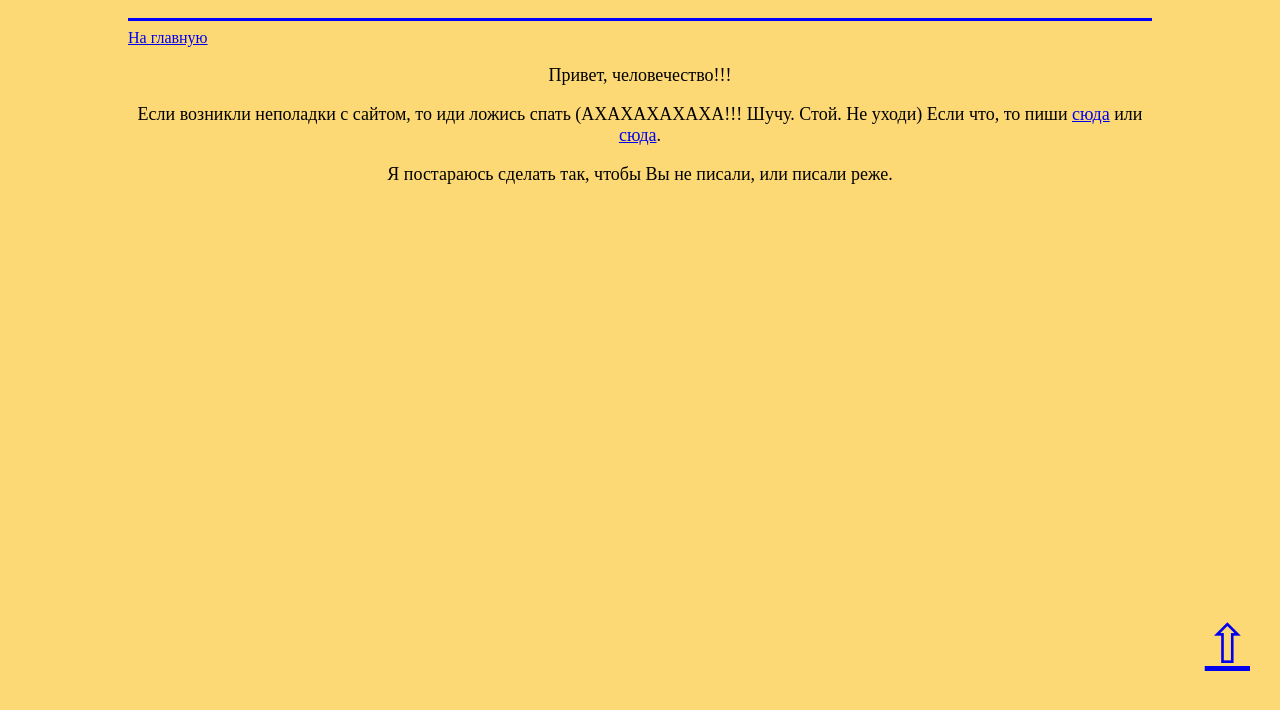
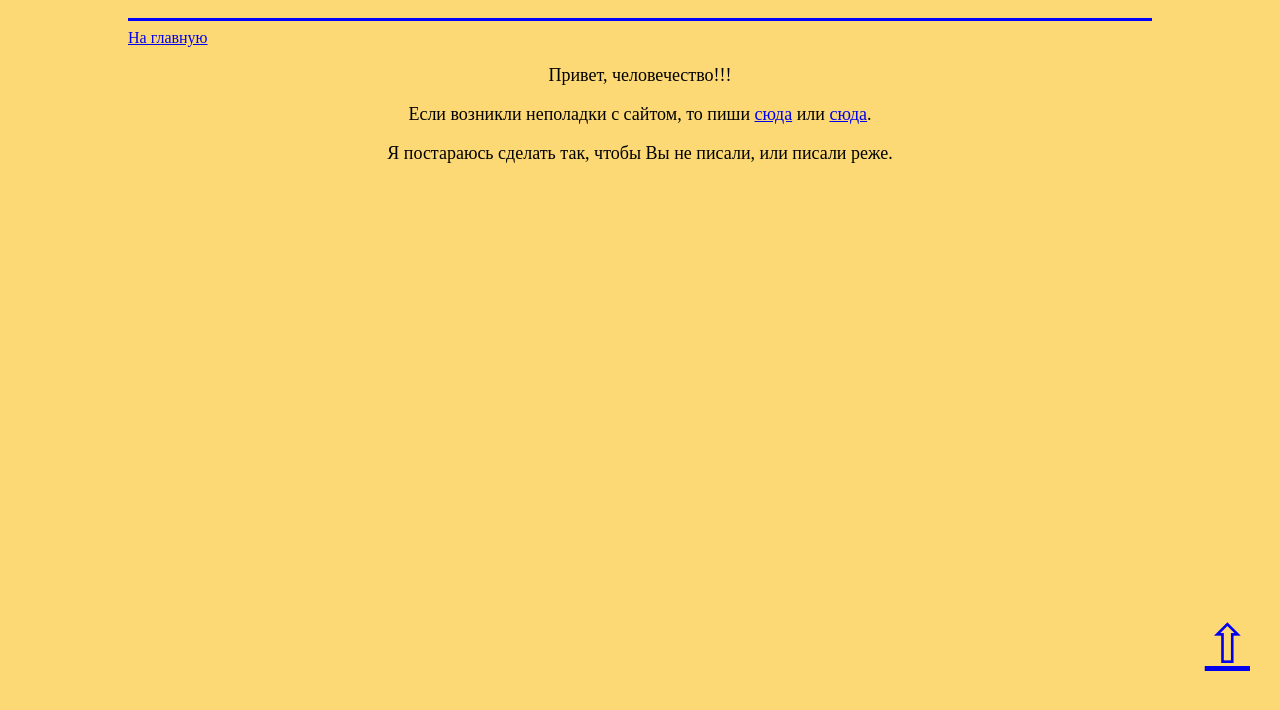
Before and after one commit to PavelVorobyev77/my-site, a plain HTML site: page support.htm in a window 1280 px wide. Shown: the part 40-750 px from the top of the page. Drawn offline with Linux system fonts and the light colour scheme.

Commit message:
Update support.htm

```diff
--- a/support.htm
+++ b/support.htm
@@ -16,7 +16,7 @@
 <font size="+1.5">
 <p ALIGN="CENTER">Привет, человечество!!!
 </p>
-<p align="center">Если возникли неполадки с сайтом, то иди ложись спать (АХАХАХАХАХА!!! Шучу. Стой. Не уходи) Если что, то пиши <a href="https://vk.com/nnelk">сюда</a> или <a href="https://mail.ru/">сюда</a>.</p>
+<p align="center">Если возникли неполадки с сайтом, то пиши <a href="https://vk.com/nnelk">сюда</a> или <a href="https://mail.ru/">сюда</a>.</p>
 
 <p align="center">Я постараюсь сделать так, чтобы Вы не писали, или писали реже.</p>
 
```
